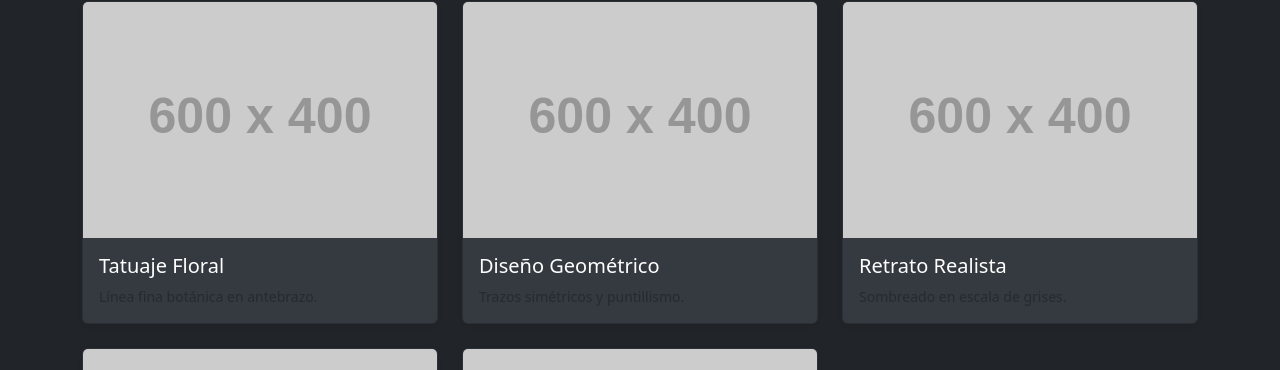
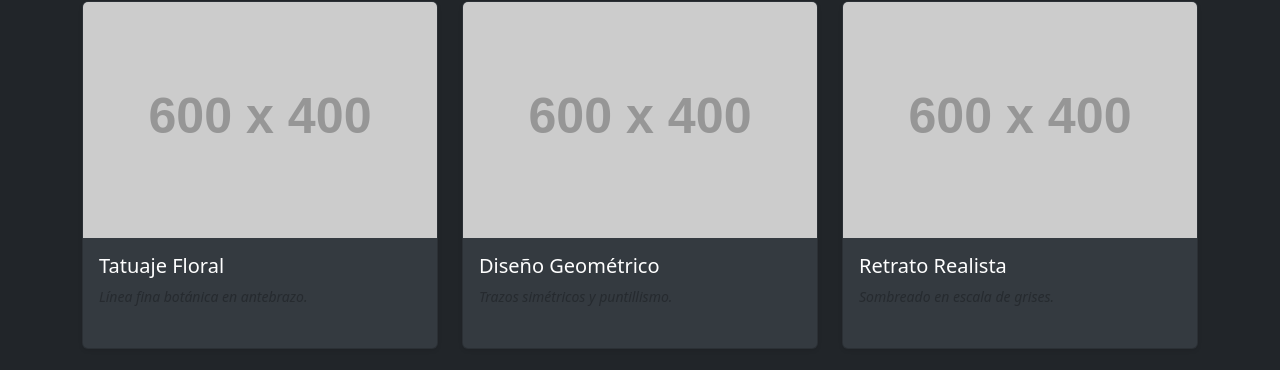
Before and after one commit to bastianalarcon1A/PaperDog, a plain HTML site: page index.html in a window 1280 px wide. Shown: the part 525-895 px from the top of the page. Drawn offline with nearby package versions, Linux system fonts and the light colour scheme; placeholder pictures from the web are drawn by us.

Commit message:
Agrega altura uniforme y estilo cursiva blanco en Estilos.css

```diff
--- a/Estilos.css
+++ b/Estilos.css
@@ -12,3 +12,13 @@ body {
   object-fit: cover;
   border-radius: 8px;
 }
+
+/* Reglas agregadas para el portafolio */
+#galeria-trabajos .card-body {
+    min-height: 110px;
+}
+
+#galeria-trabajos .card-text {
+    color: #ffffff;
+    font-style: italic;
+}
```
